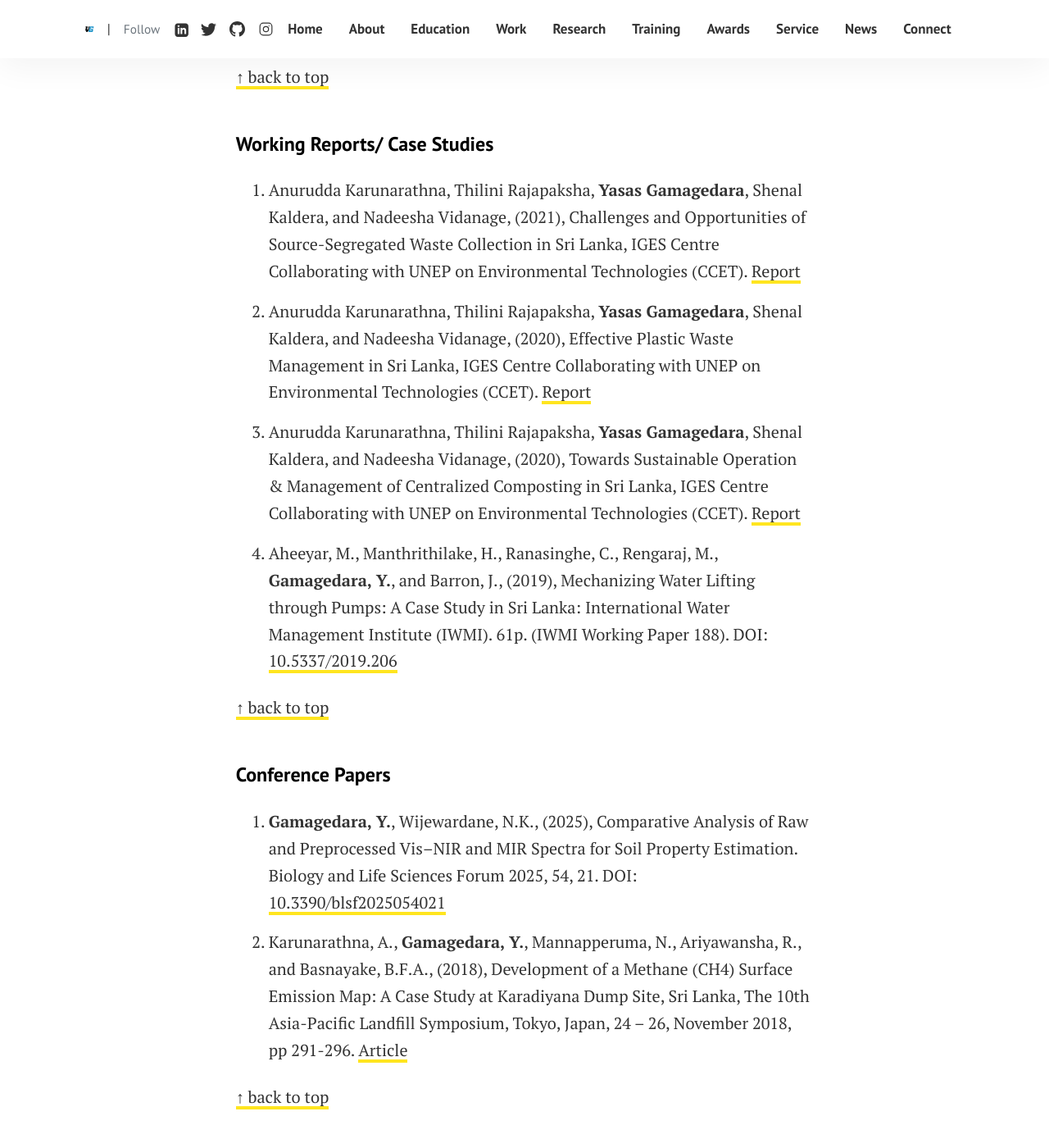
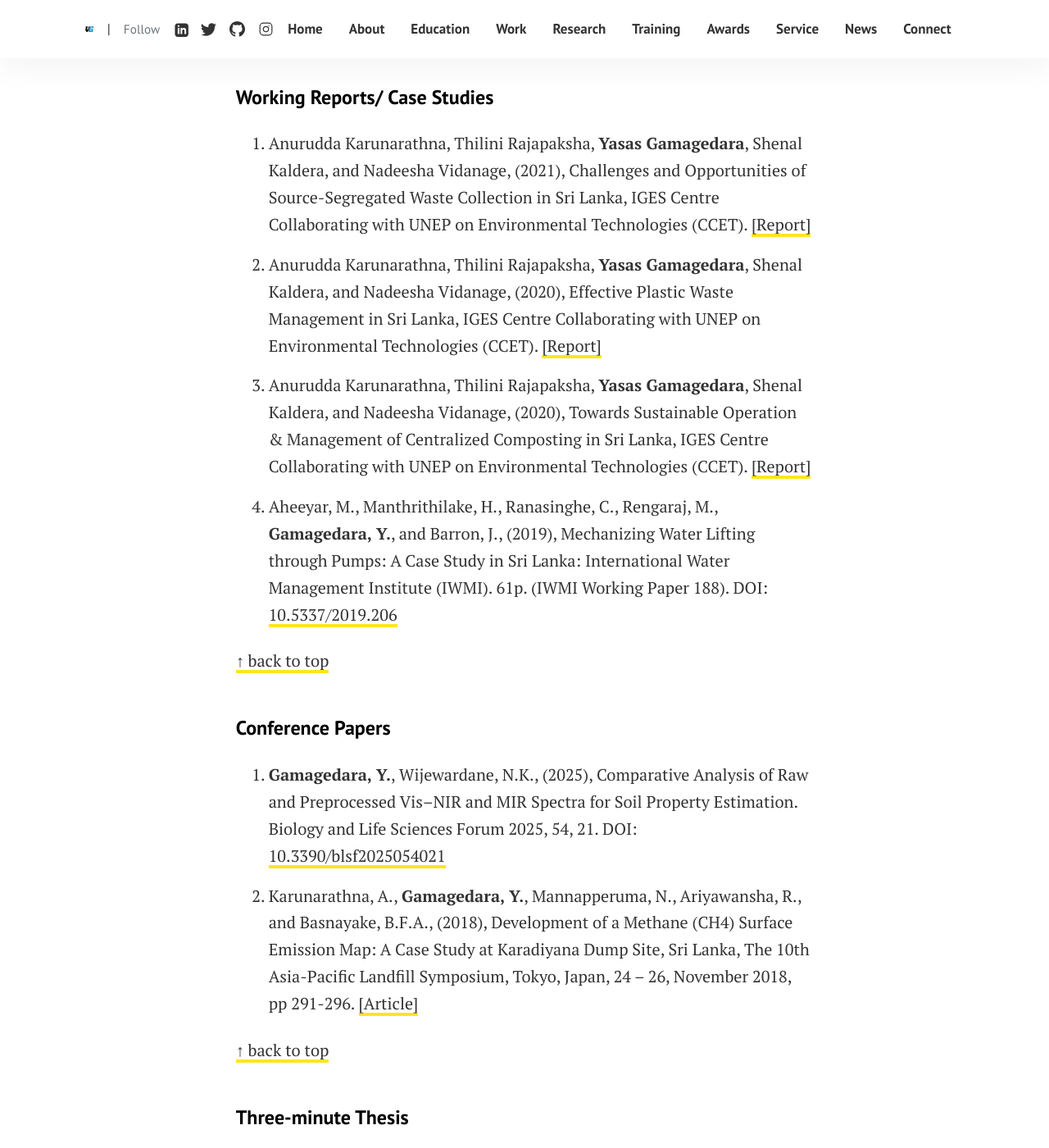
Before and after one commit to kanthsaz/kanthsaz.github.io, a Jekyll site: the page built from pages/research.md, in a window 1280 px wide and 1400 px high, scrolled down 839 px. Shown: the whole window at 82% size. Built offline with Jekyll 4.4.1, drawn with Linux system fonts in a browser that asks for light colours; part of the change alters nothing that is shown.

```diff
--- a/pages/research.md
+++ b/pages/research.md
@@ -12,29 +12,28 @@ For the most up-to-date list, please visit my [Google Scholar](https://scholar.g
 
 1. <strong>Yasas Gamagedara</strong>, Gary Feng, Travis Waiser, Michael Williams, Mary Love Tagert, Vitor S. Martins, and Nuwan K. Wijewardane, (2025), Spectroscopy-based models outperform pedotransfer functions for estimating soil hydraulic properties (Accepted).
 
-1. <strong>Yasas Gamagedara</strong>, Gary Feng, Travis Waiser, Mary Love Tagert, Vitor S. Martins, and Nuwan K. Wijewardane, (2025), Application of Calibration Transfer Techniques between Different Mid-Infrared Spectrometers/Modules to Improve Accuracy in Estimating Soil Properties, Soil Science Society of America Journal, 89, e70147. DOI: [10.1002/saj2.70147]( https://doi.org/10.1002/saj2.70147){:target="_blank"}
+1. <strong>Yasas Gamagedara</strong>, Gary Feng, Travis Waiser, Mary Love Tagert, Vitor S. Martins, and Nuwan K. Wijewardane, (2025), Application of Calibration Transfer Techniques between Different Mid-Infrared Spectrometers/Modules to Improve Accuracy in Estimating Soil Properties, Soil Science Society of America Journal, 89, e70147. DOI: <a href="https://doi.org/10.1002/saj2.70147" target="_blank">10.1002/saj2.70147</a>
 
-1. <strong>Yasas Gamagedara</strong>, Nuwan K. Wijewardane, Gary Feng, Cathy Seybold, Michael Williams, Mary Love Tagert, and Vitor S. Martins, (2024), Can We Use a Mid-Infrared Fine-Ground Soil Spectral Library to Predict Non-Fine-Ground Spectra?, Geoderma, 443, 116799, ISSN 0016-7061. DOI: [10.1016/j.geoderma.2024.116799](https://doi.org/10.1016/j.geoderma.2024.116799){:target="_blank"}
-
+1. <strong>Yasas Gamagedara</strong>, Nuwan K. Wijewardane, Gary Feng, Cathy Seybold, Michael Williams, Mary Love Tagert, and Vitor S. Martins, (2024), Can We Use a Mid-Infrared Fine-Ground Soil Spectral Library to Predict Non-Fine-Ground Spectra?, Geoderma, 443, 116799, ISSN 0016-7061. DOI: <a href="https://doi.org/10.1016/j.geoderma.2024.116799" target="_blank">10.1016/j.geoderma.2024.116799</a>
 [↑ back to top](#top)
 
 #### Working Reports/ Case Studies
 
-1. Anurudda Karunarathna, Thilini Rajapaksha, <strong>Yasas Gamagedara</strong>, Shenal Kaldera, and Nadeesha Vidanage, (2021), Challenges and Opportunities of Source-Segregated Waste Collection in Sri Lanka, IGES Centre Collaborating with UNEP on Environmental Technologies (CCET). [Report](https://www.ccet.jp/publications/challenges-and-opportunities-source-segregated-waste-collection-sri-lanka){:target="_blank"}
+1. Anurudda Karunarathna, Thilini Rajapaksha, <strong>Yasas Gamagedara</strong>, Shenal Kaldera, and Nadeesha Vidanage, (2021), Challenges and Opportunities of Source-Segregated Waste Collection in Sri Lanka, IGES Centre Collaborating with UNEP on Environmental Technologies (CCET). <a href="https://www.ccet.jp/publications/challenges-and-opportunities-source-segregated-waste-collection-sri-lanka" target="_blank" rel="noopener noreferrer">[Report]</a>
 
-1. Anurudda Karunarathna, Thilini Rajapaksha, <strong>Yasas Gamagedara</strong>, Shenal Kaldera, and Nadeesha Vidanage, (2020), Effective Plastic Waste Management in Sri Lanka, IGES Centre Collaborating with UNEP on Environmental Technologies (CCET). [Report](https://www.ccet.jp/publications/effective-plastic-waste-management-sri-lanka){:target="_blank"}
+1. Anurudda Karunarathna, Thilini Rajapaksha, <strong>Yasas Gamagedara</strong>, Shenal Kaldera, and Nadeesha Vidanage, (2020), Effective Plastic Waste Management in Sri Lanka, IGES Centre Collaborating with UNEP on Environmental Technologies (CCET). <a href="https://www.ccet.jp/publications/effective-plastic-waste-management-sri-lanka" target="_blank" rel="noopener noreferrer">[Report]</a>
 
-1. Anurudda Karunarathna, Thilini Rajapaksha, <strong>Yasas Gamagedara</strong>, Shenal Kaldera, and Nadeesha Vidanage, (2020), Towards Sustainable Operation & Management of Centralized Composting in Sri Lanka, IGES Centre Collaborating with UNEP on Environmental Technologies (CCET).  [Report](https://www.ccet.jp/publications/towards-sustainable-operation-and-management-centralized-composting-sri-lanka){:target="_blank"}
+1. Anurudda Karunarathna, Thilini Rajapaksha, <strong>Yasas Gamagedara</strong>, Shenal Kaldera, and Nadeesha Vidanage, (2020), Towards Sustainable Operation & Management of Centralized Composting in Sri Lanka, IGES Centre Collaborating with UNEP on Environmental Technologies (CCET). <a href="https://www.ccet.jp/publications/towards-sustainable-operation-and-management-centralized-composting-sri-lanka" target="_blank" rel="noopener noreferrer">[Report]</a>
 
-1. Aheeyar, M., Manthrithilake, H., Ranasinghe, C., Rengaraj, M., <strong>Gamagedara, Y.</strong>, and Barron, J., (2019), Mechanizing Water Lifting through Pumps: A Case Study in Sri Lanka: International Water Management Institute (IWMI). 61p. (IWMI Working Paper 188). DOI: [10.5337/2019.206](https://www.iwmi.cgiar.org/publications/iwmi-working-papers/iwmi-working-paper-188/){:target="_blank"}
+1. Aheeyar, M., Manthrithilake, H., Ranasinghe, C., Rengaraj, M., <strong>Gamagedara, Y.</strong>, and Barron, J., (2019), Mechanizing Water Lifting through Pumps: A Case Study in Sri Lanka: International Water Management Institute (IWMI). 61p. (IWMI Working Paper 188). DOI: <a href="https://www.iwmi.cgiar.org/publications/iwmi-working-papers/iwmi-working-paper-188/" target="_blank">10.5337/2019.206</a>
 
 [↑ back to top](#top)
 
 #### Conference Papers
 
-1. <strong>Gamagedara, Y.</strong>, Wijewardane, N.K., (2025), Comparative Analysis of Raw and Preprocessed Vis–NIR and MIR Spectra for Soil Property Estimation. Biology and Life Sciences Forum 2025, 54, 21. DOI: [10.3390/blsf2025054021](http://doi.org/10.3390/blsf2025054021){:target="_blank"}
+1. <strong>Gamagedara, Y.</strong>, Wijewardane, N.K., (2025), Comparative Analysis of Raw and Preprocessed Vis–NIR and MIR Spectra for Soil Property Estimation. Biology and Life Sciences Forum 2025, 54, 21. DOI: <a href="http://doi.org/10.3390/blsf2025054021" target="_blank">10.3390/blsf2025054021</a>
 
-1. Karunarathna, A., <strong>Gamagedara, Y.</strong>, Mannapperuma, N., Ariyawansha, R., and Basnayake, B.F.A., (2018), Development of a Methane (CH4) Surface Emission Map: A Case Study at Karadiyana Dump Site, Sri Lanka, The 10th Asia-Pacific Landfill Symposium, Tokyo, Japan, 24 – 26, November 2018, pp 291-296. [Article](https://www.exri.co.jp/wp/wp-content/uploads/2018/11/Proceedings_of_APLAS_TOKYO_2018.pdf){:target="_blank"}
+1. Karunarathna, A., <strong>Gamagedara, Y.</strong>, Mannapperuma, N., Ariyawansha, R., and Basnayake, B.F.A., (2018), Development of a Methane (CH4) Surface Emission Map: A Case Study at Karadiyana Dump Site, Sri Lanka, The 10th Asia-Pacific Landfill Symposium, Tokyo, Japan, 24 – 26, November 2018, pp 291-296. <a href="https://www.exri.co.jp/wp/wp-content/uploads/2018/11/Proceedings_of_APLAS_TOKYO_2018.pdf" target="_blank" rel="noopener noreferrer">[Article]</a>
 
 [↑ back to top](#top)
 
```
